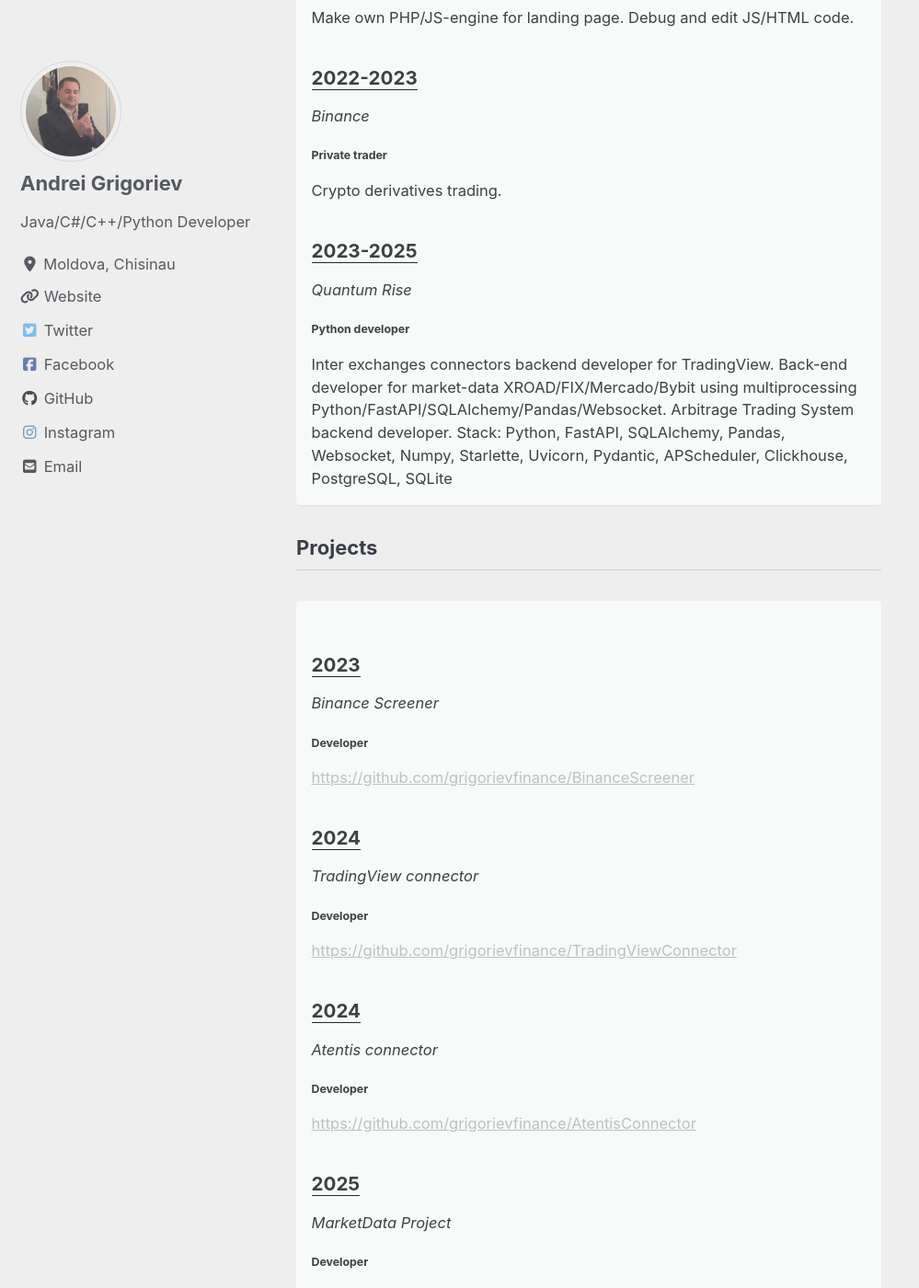
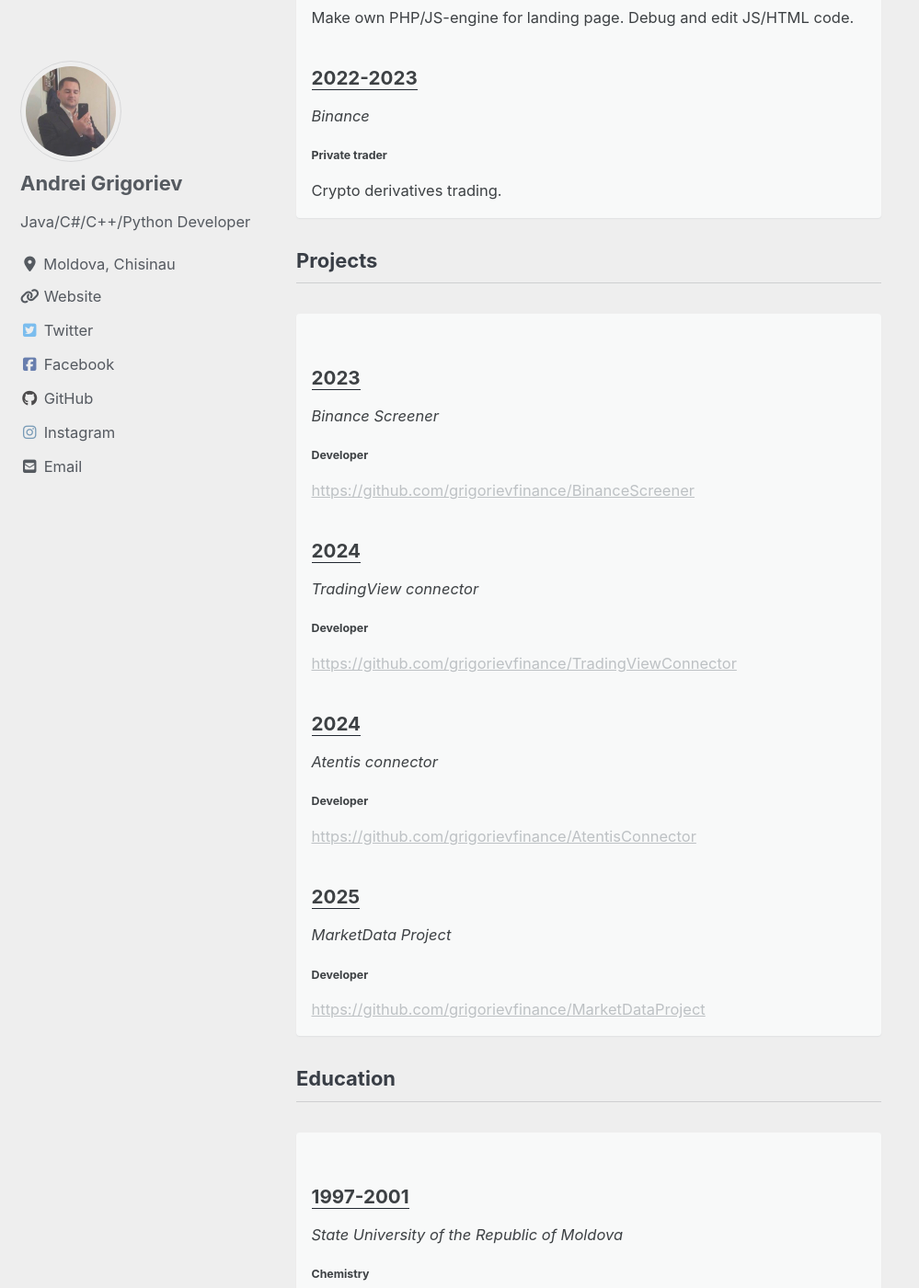
Before and after one commit to grigorievfinance/grigorievfinance.github.io, a Jekyll site: the page built from index.html, in a window 1280 px wide and 1400 px high, scrolled down 1767 px. Shown: the whole window at 92% size, without its empty margins (0-999 px from the left). Built offline with Jekyll 4.4.1, drawn with Linux system fonts in a browser that asks for light colours; cached includes are drawn as plain includes; nearby versions of some CDN libraries; the list of posts is cut into pages by our own code; some of the changed text lies outside the part shown.

Commit message:
remove non-relevant

```diff
--- a/_layouts/home.html
+++ b/_layouts/home.html
@@ -53,10 +53,10 @@
     <p class="archive__item-excerpt"><strong>{{ site.data.ui-text[site.locale].work6_function | default: "Private trader" }}</strong></p>
     <p>{{ site.data.ui-text[site.locale].work6_description | default: "Crypto derivatives trading." }}</p>
 
-    <h2><ins>{{ site.data.ui-text[site.locale].work7_date | default: "2023-2025" }}</ins></h2>
-    <p><em>{{ site.data.ui-text[site.locale].work7_name | default: "Quantum rise" }}</em></p>
-    <p class="archive__item-excerpt"><strong>{{ site.data.ui-text[site.locale].work7_function | default: "Python developer" }}</strong></p>
-    <p>{{ site.data.ui-text[site.locale].work7_description | default: "Inter exchanges connectors backend developer for TradingView. Back-end developer for market-data XROAD/FIX/Mercado/Bybit using multiprocessing Python/FastAPI/SQLAlchemy/Pandas/Websocket. Arbitrage Trading System backend developer. Stack: Python/FastAPI/SQLAlchemy/Pandas/Websocket/Numpy/Starlette/Uvicorn/Pydantic/APScheduler/Clickhouse/PostgreSQL/SQLite" }}</p>
+<!--    <h2><ins>{{ site.data.ui-text[site.locale].work7_date | default: "2023-2025" }}</ins></h2>-->
+<!--    <p><em>{{ site.data.ui-text[site.locale].work7_name | default: "Quantum rise" }}</em></p>-->
+<!--    <p class="archive__item-excerpt"><strong>{{ site.data.ui-text[site.locale].work7_function | default: "Python developer" }}</strong></p>-->
+<!--    <p>{{ site.data.ui-text[site.locale].work7_description | default: "Inter exchanges connectors backend developer for TradingView. Back-end developer for market-data XROAD/FIX/Mercado/Bybit using multiprocessing Python/FastAPI/SQLAlchemy/Pandas/Websocket. Arbitrage Trading System backend developer. Stack: Python/FastAPI/SQLAlchemy/Pandas/Websocket/Numpy/Starlette/Uvicorn/Pydantic/APScheduler/Clickhouse/PostgreSQL/SQLite" }}</p>-->
 </article>
 
 
@@ -82,10 +82,10 @@
     <p class="archive__item-excerpt"><strong>{{ site.data.ui-text[site.locale].project4_role | default: "Developer" }}</strong></p>
     <a href="https://github.com/grigorievfinance/MarketDataProject" class="visible-links">{{ site.data.ui-text[site.locale].project4_link | default: "https://github.com/grigorievfinance/MarketDataProject" }}</a>
 
-    <h2><ins>{{ site.data.ui-text[site.locale].project5_foundation | default: "2025" }}</ins></h2>
-    <p><em>{{ site.data.ui-text[site.locale].project5_name | default: "Arbitrage Trading System" }}</em></p>
-    <p class="archive__item-excerpt"><strong>{{ site.data.ui-text[site.locale].project5_role | default: "Developer" }}</strong></p>
-    <a href="https://github.com/grigorievfinance/ArbitrageEngine" class="visible-links">{{ site.data.ui-text[site.locale].project5_link | default: "https://github.com/grigorievfinance/ArbitrageEngine" }}</a>
+<!--    <h2><ins>{{ site.data.ui-text[site.locale].project5_foundation | default: "2025" }}</ins></h2>-->
+<!--    <p><em>{{ site.data.ui-text[site.locale].project5_name | default: "Arbitrage Trading System" }}</em></p>-->
+<!--    <p class="archive__item-excerpt"><strong>{{ site.data.ui-text[site.locale].project5_role | default: "Developer" }}</strong></p>-->
+<!--    <a href="https://github.com/grigorievfinance/ArbitrageEngine" class="visible-links">{{ site.data.ui-text[site.locale].project5_link | default: "https://github.com/grigorievfinance/ArbitrageEngine" }}</a>-->
 </article>
 
 <h3 class="archive__subtitle">{{ site.data.ui-text[site.locale].education_label | default: "Education" }}</h3>
@@ -110,8 +110,8 @@
     <p class="archive__item-excerpt"><strong>{{ site.data.ui-text[site.locale].education4_description | default: "Java Programming" }}</strong></p>
     <p>{{ site.data.ui-text[site.locale].education4_graduation | default: "Training course" }}</p>
 
-    <h2><ins>{{ site.data.ui-text[site.locale].education5_date | default: "2024-2025" }}</ins></h2>
-    <p><em>{{ site.data.ui-text[site.locale].education5_name | default: "Viking School" }}</em></p>
-    <p class="archive__item-excerpt"><strong>{{ site.data.ui-text[site.locale].education5_description | default: "Arbitrage trading between Futures/Spot stock" }}</strong></p>
-    <p>{{ site.data.ui-text[site.locale].education5_graduation | default: "Internship trading" }}</p>
+<!--    <h2><ins>{{ site.data.ui-text[site.locale].education5_date | default: "2024-2025" }}</ins></h2>-->
+<!--    <p><em>{{ site.data.ui-text[site.locale].education5_name | default: "Viking School" }}</em></p>-->
+<!--    <p class="archive__item-excerpt"><strong>{{ site.data.ui-text[site.locale].education5_description | default: "Arbitrage trading between Futures/Spot stock" }}</strong></p>-->
+<!--    <p>{{ site.data.ui-text[site.locale].education5_graduation | default: "Internship trading" }}</p>-->
 </article>
```
